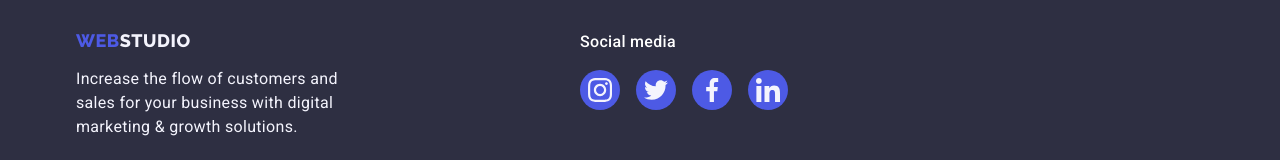
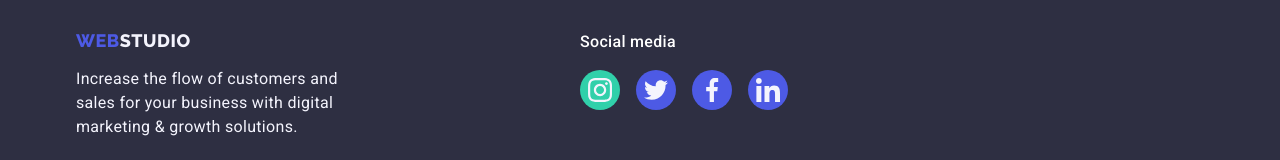
Before and after one commit to Arsentosh/goit-markup-hw-04, a plain HTML site: page index.html in a window 1280 px wide. Both pictures are taken after a click on the link 600 px from the left and 3072 px from the top of the page. Shown: the part 2983-3143 px from the top of the page. Drawn offline with nearby package versions, Linux system fonts and the light colour scheme.

Commit message:
Update styles.css

```diff
--- a/css/styles.css
+++ b/css/styles.css
@@ -559,6 +559,10 @@ span {
   background-color: #31d0aa;
 }
 
+.footer-links-link:focus {
+  background-color: #31d0aa;
+}
+
 /* _$_$_$_$_$_$_$_$_$_$_ADDITIONAL INFO FOR PORTFOLIO */
 
 .sec-images {
```
